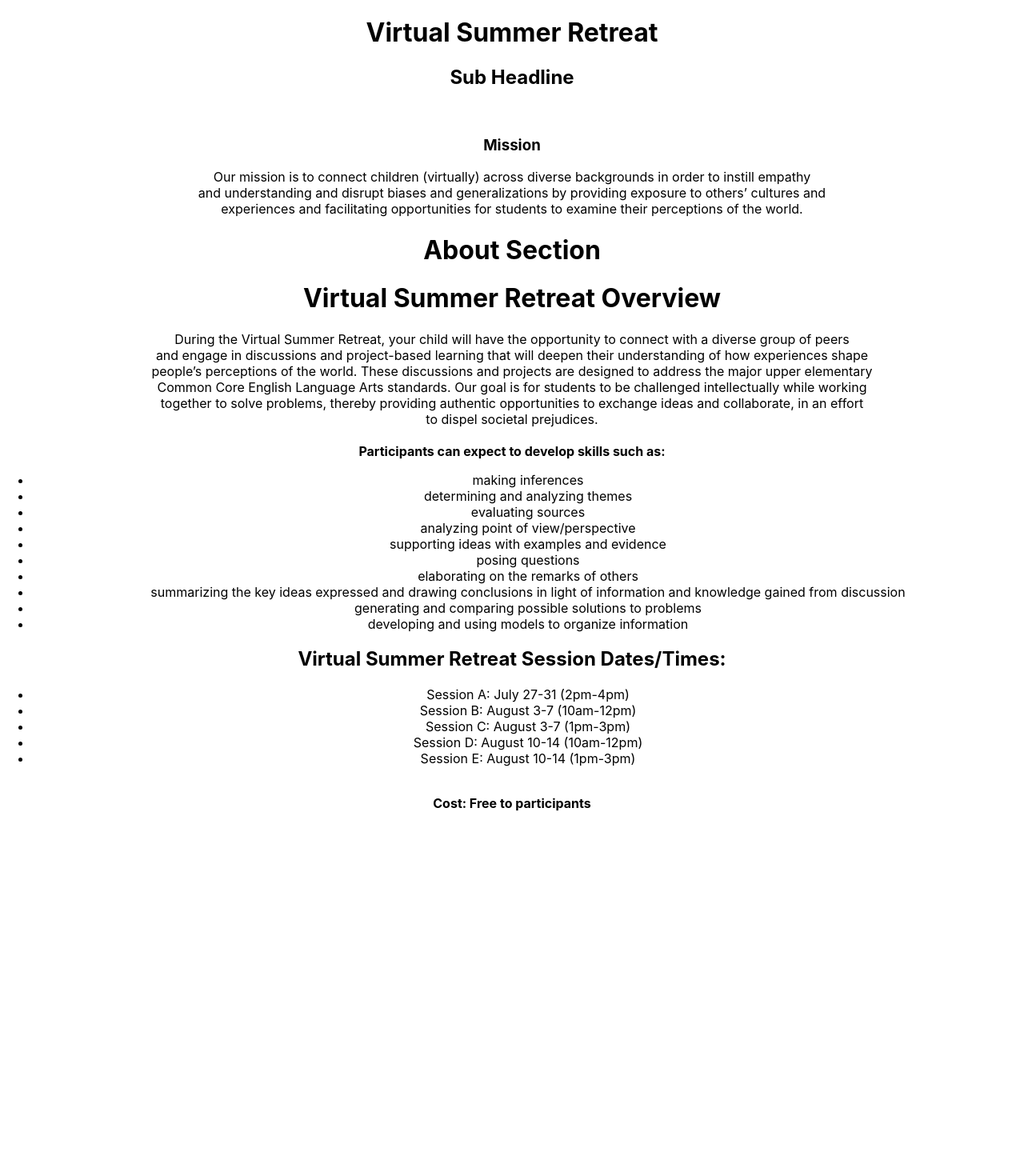
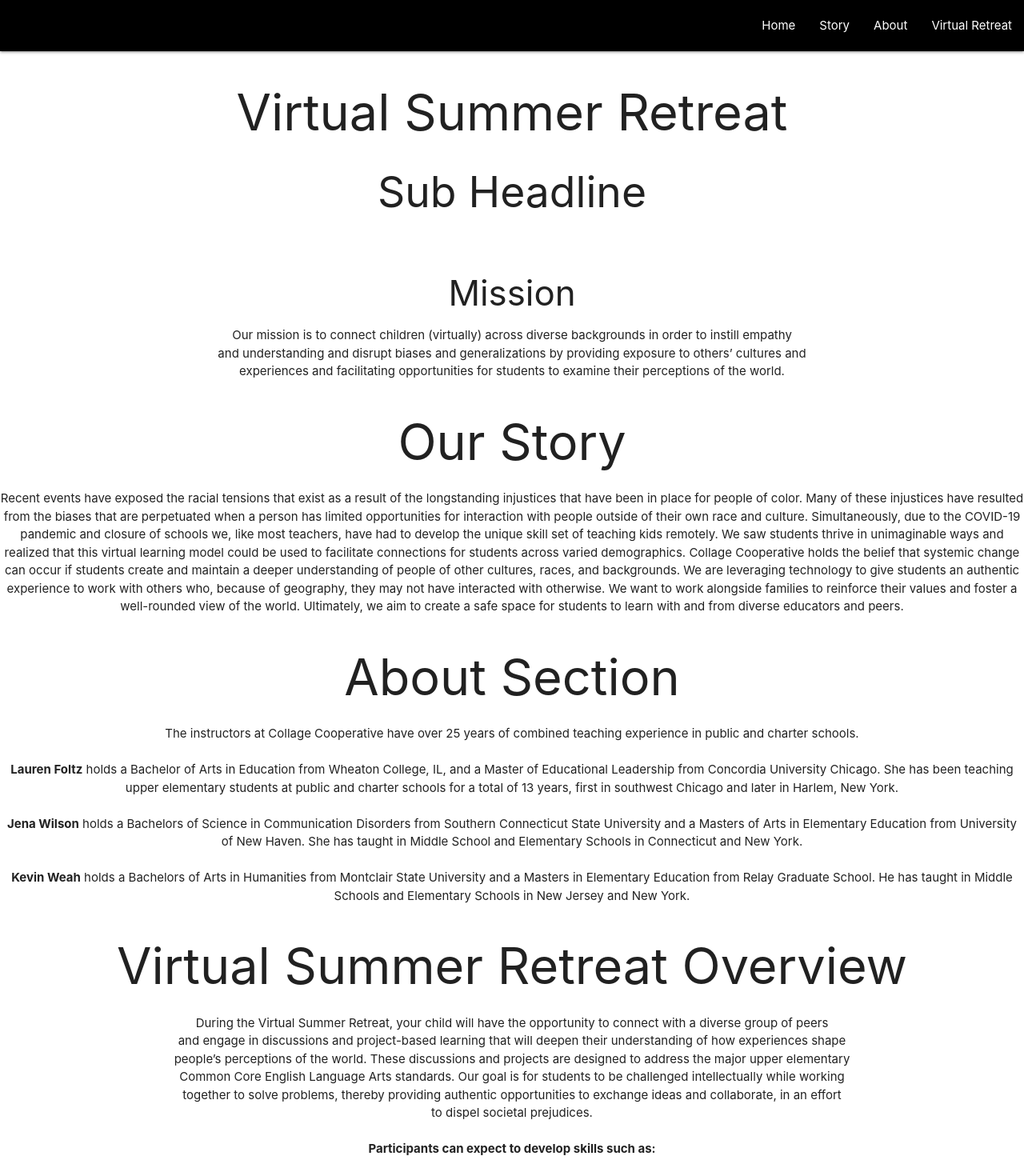
Before and after one commit to Devdavis2/diversity-camp, a React (Create React App) app: page / in a window 1280 px wide. Shown: the top 1465 px of the page at 80% size. Before the commit the page ends 1030 px from the top, so only its background shows below. Built offline with nearby package versions, Linux system fonts and the light colour scheme.

Commit message:
Deployed to AWS Amplify and added Navbar to the microsite

```diff
--- a/package.json
+++ b/package.json
@@ -6,6 +6,7 @@
     "@testing-library/jest-dom": "^4.2.4",
     "@testing-library/react": "^9.5.0",
     "@testing-library/user-event": "^7.2.1",
+    "materialize-css": "^1.0.0-rc.2",
     "react": "^16.13.1",
     "react-dom": "^16.13.1",
     "react-scripts": "3.4.1"
--- a/public/index.html
+++ b/public/index.html
@@ -15,6 +15,9 @@
       user's mobile device or desktop. See https://developers.google.com/web/fundamentals/web-app-manifest/
     -->
     <link rel="manifest" href="%PUBLIC_URL%/manifest.json" />
+
+    <link href="https://fonts.googleapis.com/icon?family=Material+Icons" rel="stylesheet">
+
     <!--
       Notice the use of %PUBLIC_URL% in the tags above.
       It will be replaced with the URL of the `public` folder during the build.
--- a/src/App.js
+++ b/src/App.js
@@ -5,12 +5,14 @@ import Nav from './Components/Nav'
 import Home from './Components/Home'
 import About from './Components/About';
 import Overview from './Components/Overview';
+import Story from './Components/Story';
 
 function App() {
   return (
     <div className="App">
       <Nav/>
      <Home/>
+     <Story/>
      <About/>
      <Overview/>
 
--- a/src/Components/About.js
+++ b/src/Components/About.js
@@ -5,6 +5,18 @@ class About extends React.Component {
         return (
             <div>
                 <h1>About Section</h1>
+
+                <p>The instructors at Collage Cooperative have over 25 years of combined teaching experience in public and charter schools.
+                    <br/>
+                    <br/>
+                    <b>Lauren Foltz</b> holds a Bachelor of Arts in Education from Wheaton College, IL, and a Master of Educational Leadership from Concordia University Chicago. She has been teaching upper elementary students at public and charter schools for a total of 13 years, first in southwest Chicago and later in Harlem, New York.
+                    <br/>
+                    <br/>
+                    <b>Jena Wilson</b> holds a Bachelors of Science in Communication Disorders from Southern Connecticut State University and a Masters of Arts in Elementary Education from University of New Haven. She has taught in Middle School and Elementary Schools in Connecticut and New York.
+                    <br/>
+                    <br/>
+                    <b>Kevin Weah</b> holds a Bachelors of Arts in Humanities from Montclair State University and a Masters in Elementary Education from Relay Graduate School. He has taught in Middle Schools and Elementary Schools in New Jersey and New York.
+                </p>
             </div>
         )
     }
--- a/src/Components/Nav.js
+++ b/src/Components/Nav.js
@@ -1,10 +1,46 @@
 import React from 'react'
+import "materialize-css/dist/css/materialize.min.css";
+import M from "materialize-css/dist/js/materialize.min.js";
 
 class Nav extends React.Component {
+    componentDidMount() {
+        //
+        //  Add in const M =window.M;
+         const M =window.M;
+        document.addEventListener('DOMContentLoaded', function() {
+          var elems = document.querySelectorAll('.sidenav');
+          // Change options to an open object
+          var instances = M.Sidenav.init(elems, {});
+        });
+       }
+
+
     render () {
         return (
             <div>
+                <nav className="black blue-text !important">
+                    <div className="nav-wrapper">
+                    <a href="#" className="sidenav-trigger" data-target="slide-out">
+                    <i className="material-icons">menu</i></a>
+                    <a className="brand-logo center" href="#" ><img className="menulogo"/></a>
+                    {/* Make sure to keep nav-mobile in top nav*/}
+                    <ul id="nav-mobile" className="right hide-on-med-and-down">
 
+                        <li><a className="homebtn" href="/">Home</a></li>
+                        <li><a className="resumebtn" href="/Story">Story</a></li>
+                        <li><a className="resumebtn" href="/About">About</a></li>
+                        <li><a className="contactbtn" href="/Overview">Virtual Retreat</a></li>
+
+                    </ul>
+                </div>
+            </nav>
+
+<ul id="slide-out" className="sidenav white-text !important blue mobile-menu">
+    <li><a className="homebtn" href="/">Home</a></li>
+    <li><a className="resumebtn" href="/Story">Story</a></li>
+    <li><a className="resumebtn" href="/About">About</a></li>
+    <li><a className="contactbtn" href="/Overview">Virtual Retreat</a></li>
+</ul>
             </div>
         )
     }
--- a/src/Components/Overview.js
+++ b/src/Components/Overview.js
@@ -13,6 +13,7 @@ class Overview extends React.Component {
                     to dispel societal prejudices.
                     <br/>
                     <br/>
+
                     <b>Participants can expect to develop skills such as:</b>
                         <ul>
                         <li>making inferences</li>
@@ -35,8 +36,12 @@ class Overview extends React.Component {
                         <li>Session D: August 10-14 (10am-12pm)</li>
                         <li>Session E: August 10-14 (1pm-3pm)</li>
                         </ul>
-<br/>
-<b>Cost: Free to participants</b>
+
+                    <b>Technology requirements:</b>
+                    <p>An internet-enabled device that your child will use to connect to Zoom sessions for two hours per day throughout the week of the retreat</p>
+
+                        <br/>
+                    <b>Cost: Free to participants</b>
 </p>
             </div>
         )
--- /dev/null
+++ b/src/Components/Story.js
@@ -0,0 +1,19 @@
+import React from 'react'
+
+class Story extends React.Component {
+    render () {
+        return (
+            <div>
+                <h1>Our Story</h1>
+                <p>Recent events have exposed the racial tensions that exist as a result of the longstanding injustices that have been in place for people of color. Many of these injustices have resulted from the biases that are perpetuated when a person has limited opportunities for interaction with people outside of their own race and culture.
+
+Simultaneously, due to the COVID-19 pandemic and closure of schools we, like most teachers, have had to develop the unique skill set of teaching kids remotely. We saw students thrive in unimaginable ways and realized that this virtual learning model could be used to facilitate connections for students across varied demographics.
+
+Collage Cooperative holds the belief that systemic change can occur if students create and maintain a deeper understanding of people of other cultures, races, and backgrounds. We are leveraging technology to give students an authentic experience to work with others who, because of geography, they may not have interacted with otherwise. We want to work alongside families to reinforce their values and foster a well-rounded view of the world. Ultimately, we aim to create a safe space for students to learn with and from diverse educators and peers.
+</p>
+            </div>
+        )
+    }
+}
+
+export default Story;
```
Also changed, not shown: 1 other file (tests, documents, lock files or other folders).
